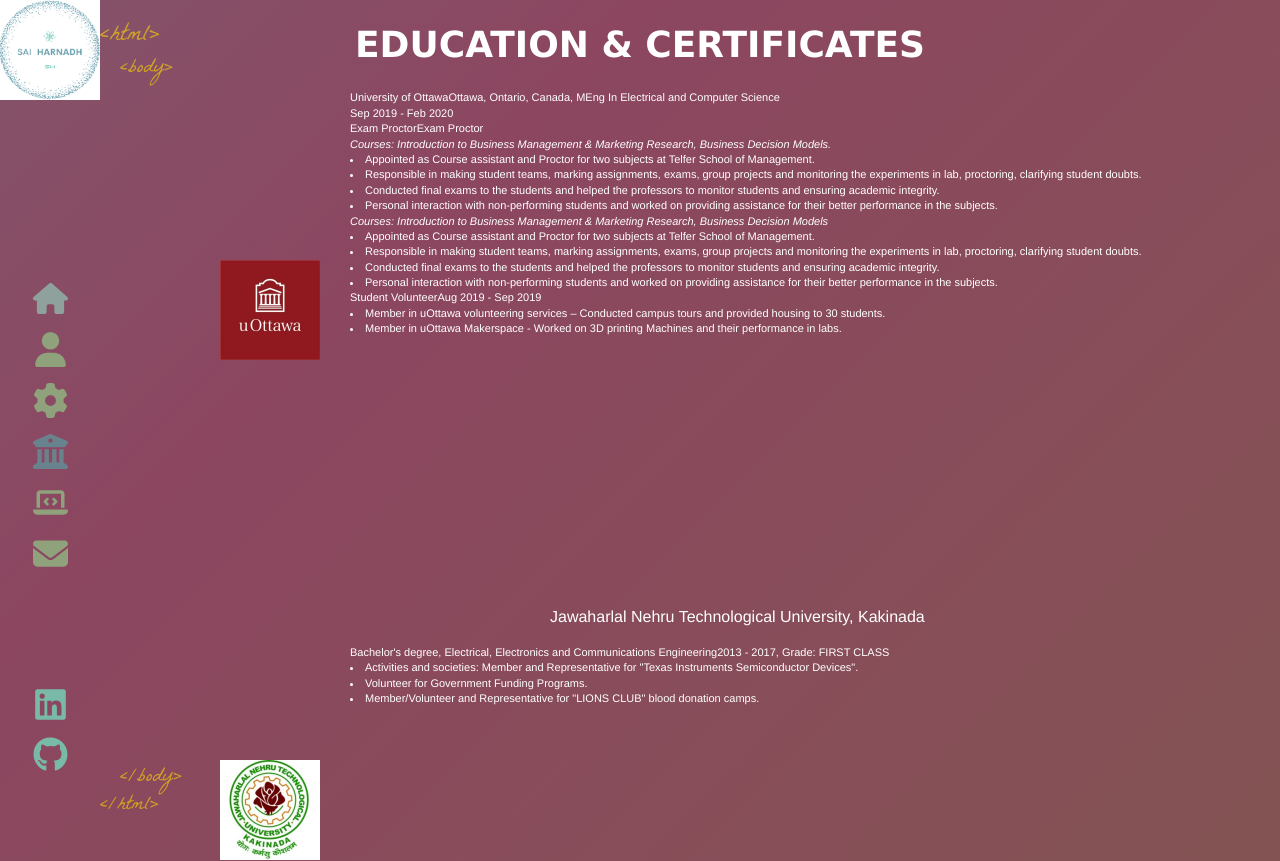
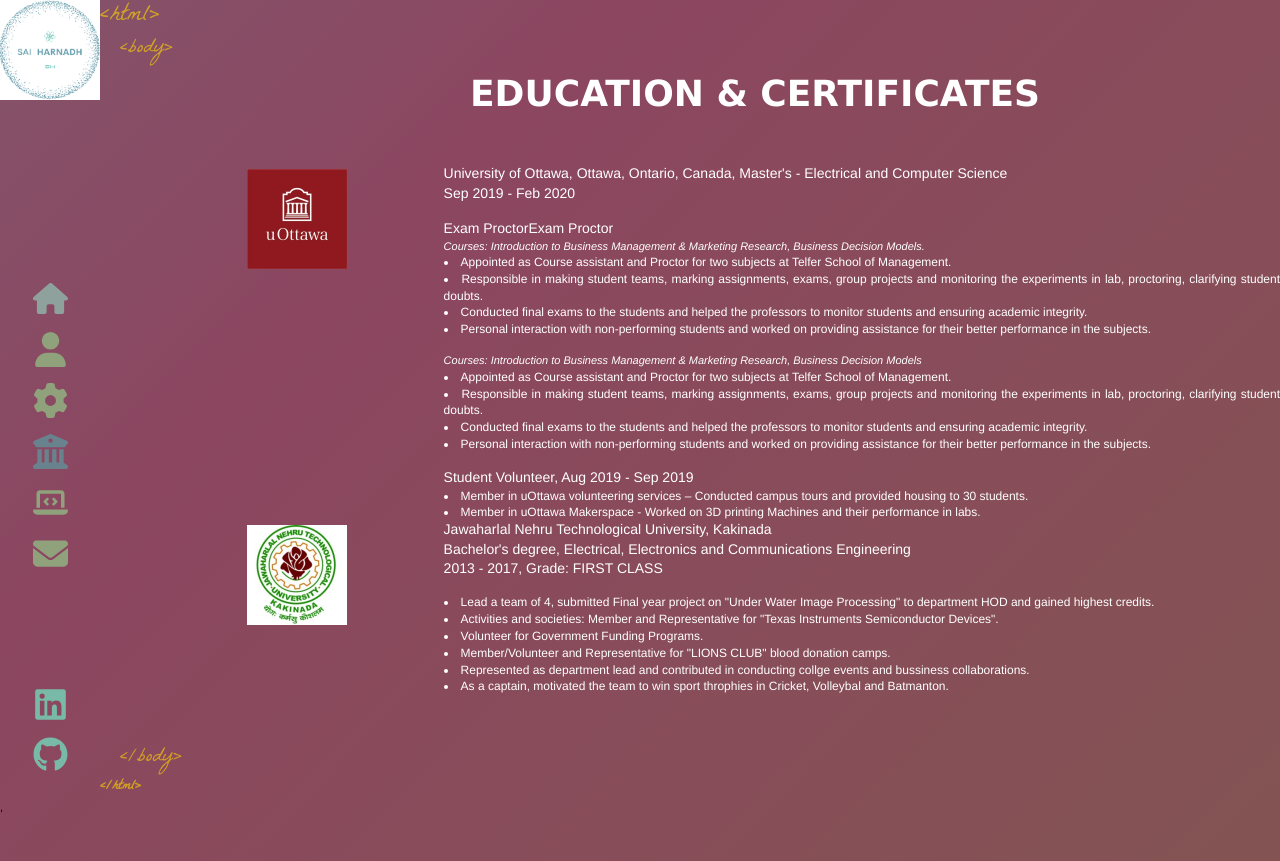
Before and after one commit to snadi043/PORTFOLIO, a React (Create React App) app: page /degree in a window 1280 px wide. Shown: the top 861 px of the page. Built offline with nearby package versions, Linux system fonts and the light colour scheme.

Commit message:
fixing global stylings

```diff
--- a/src/App.scss
+++ b/src/App.scss
@@ -1,7 +1,3 @@
-$primary-color: #7a898862;
-
-// @import 'animate.css';
-// @import '~loaders.css/src/animations/pacman.scss';
 
 @font-face {
   font-family: 'Optima';
@@ -26,33 +22,32 @@
   font-style: normal;
 }
 
-input,
-textarea {
-  font-family: 'Helvetica Neue', sans-serif;
-}
+// input,
+// textarea {
+//   font-family: 'Helvetica Neue', sans-serif;
+// }
 
-.loader-hidden {
-  display: none;
-}
+// .loader-hidden {
+//   display: none;
+// }
 
-.loader-active {
-  display: block;
-  position: absolute;
-  left: 0;
-  right: 0;
-  margin: auto;
-  top: 0;
-  bottom: 0;
-  width: 50px;
-  height: 50px;
-  animation: fadeOut 1s 1s;
-  animation-fill-mode: forwards;
-}
-.page {
-  width: 100%;
-  height: 100%;
-  position: absolute;
-}
+// .loader-active {
+//   display: block;
+//   position: absolute;
+//   left: 0;
+//   right: 0;
+//   margin: auto;
+//   top: 0;
+//   bottom: 0;
+//   width: 50px;
+//   height: 50px;
+//   animation: fadeOut 1s 1s;
+//   animation-fill-mode: forwards;
+// }
+// .page {
+//   width: 100%;
+//   height: 100%;
+// }
 
 .top-tags {
   bottom: auto;
--- a/src/component/About/style.scss
+++ b/src/component/About/style.scss
@@ -9,9 +9,6 @@
     height: 100vh;
     color: white;
     justify-content: center;
-    // align-items: stretch;
-    // align-content: center;
-
 }
 
 .right {
--- a/src/component/Contact/index.js
+++ b/src/component/Contact/index.js
@@ -8,20 +8,19 @@
       <h1>Contact me!</h1>
       <iframe src="https://www.google.com/maps/embed?pb=!1m18!1m12!1m3!1d11205.506441721562!2d-75.6746598660279!3d45.40174463176831!2m3!1f0!2f0!3f0!3m2!1i1024!2i768!4f13.1!3m3!1m2!1s0x4cce058dc231d1d5%3A0x3dfd1915488e9b06!2sFrobisher%20Ln%2C%20Ottawa%2C%20ON!5e0!3m2!1sen!2sca!4v1614662504731!5m2!1sen!2sca"
       width="600"
-      height="450"
+      height="500"
       allowfullscreen=""
       loading="lazy"
       title="images">
       </iframe>
 
-      <h4>Phone Number:</h4>
-      <p><b>343-999-2611</b></p><br/>
+      <h2>Phone Number: 343-999-2611</h2>
 
-      <h4>Email:</h4>
-      <p><b>nsharnadh18@gmail.com</b></p><br/>
 
-      <h4>Address:</h4>
-      <p><b>Frobisher Lane, Ottawa, Ontario</b></p>
+      <h2>Email: nsharnadh18@gmail.com</h2>
+
+
+      <h2>Address: Fontenay Crescent, Ottawa, Ontario</h2>
     </div>
 
         </div>
--- a/src/component/Contact/style.scss
+++ b/src/component/Contact/style.scss
@@ -1,14 +1,20 @@
 .contact {
     flex-grow: 1;
+    position: absolute;
   }
 
   .contact h1 {
     margin-bottom: 20px;
   }
-
+  h2{
+    color:aliceblue;
+    margin-left: 250px;
+    font-family: Cambria, Cochin, Georgia, Times, 'Times New Roman', serif;
+  }
   .contact iframe {
     border: 0;
-    width: 100%;
+    width: 1000px;
     height: 400px;
-    margin-bottom: 15px;
+    margin: 15px 250px;
+    text-align: center;
   }
--- a/src/component/Degree/index.js
+++ b/src/component/Degree/index.js
@@ -5,7 +5,7 @@
 
 const Degree = () => {
     return(
-    <React.Fragment>
+    <div className='top'>
         <h1>EDUCATION & CERTIFICATES</h1>
         <div className='degree'>
             <div className="child1">
@@ -13,44 +13,47 @@
             </div>
 
             <div className='child2'>
-                <span>University of Ottawa</span>
-                <span>Ottawa, Ontario, Canada, MEng In Electrical and Computer Science</span><br/>
-                <span>Sep 2019 - Feb 2020</span><br/>
+                <span>University of Ottawa,</span>
+                <span> Ottawa, Ontario, Canada, Master's - Electrical and Computer Science</span><br/>
+                <span>Sep 2019 - Feb 2020</span><br/><br/>
                 <span>Exam ProctorExam Proctor</span><br/>
                 <i>Courses: Introduction to Business Management & Marketing Research, Business Decision Models.</i>
                 <li>Appointed as Course assistant and Proctor for two subjects at Telfer School of Management.</li>
                 <li>Responsible in making student teams, marking assignments, exams, group projects and monitoring the experiments in lab, proctoring, clarifying student doubts. </li>
                 <li>Conducted final exams to the students and helped the professors to monitor students and ensuring academic integrity. </li>
-                <li>Personal interaction with non-performing students and worked on providing assistance for their better performance in the subjects.</li>
+                <li>Personal interaction with non-performing students and worked on providing assistance for their better performance in the subjects.</li><br/>
 
                 <i>Courses: Introduction to Business Management & Marketing Research, Business Decision Models</i>
                     <li>Appointed as Course assistant and Proctor for two subjects at Telfer School of Management.</li>
                     <li>Responsible in making student teams, marking assignments, exams, group projects and monitoring the experiments in lab, proctoring, clarifying student doubts.</li>
                     <li>Conducted final exams to the students and helped the professors to monitor students and ensuring academic integrity.</li>
-                    <li>Personal interaction with non-performing students and worked on providing assistance for their better performance in the subjects.</li>
+                    <li>Personal interaction with non-performing students and worked on providing assistance for their better performance in the subjects.</li><br/>
 
-                <span>Student Volunteer</span>
+                <span>Student Volunteer, </span>
                 <span>Aug 2019 - Sep 2019</span>
                  <li>Member in uOttawa volunteering services – Conducted campus tours and provided housing to 30 students.</li>
                  <li>Member in uOttawa Makerspace - Worked on 3D printing Machines and their performance in labs.</li>
             </div>
         </div>
-
+        <br/><br/>
         <div className='degree'>
             <div className='child1'>
             <img src={CLG} alt="clg-1"/>
             </div>
 
             <div className='child2'>
-                <p>Jawaharlal Nehru Technological University, Kakinada</p>
-                <span>Bachelor's degree, Electrical, Electronics and Communications Engineering</span>
-                <span>2013 - 2017, Grade: FIRST CLASS</span>
+                <span>Jawaharlal Nehru Technological University, Kakinada</span><br/>
+                <span>Bachelor's degree, Electrical, Electronics and Communications Engineering</span><br/>
+                <span>2013 - 2017, Grade: FIRST CLASS</span><br/><br/>
+                    <li>Lead a team of 4, submitted Final year project on "Under Water Image Processing" to department HOD and gained highest credits.</li>
                     <li>Activities and societies: Member and Representative for "Texas Instruments Semiconductor Devices".</li>
                     <li>Volunteer for Government Funding Programs.</li>
                     <li>Member/Volunteer and Representative for "LIONS CLUB" blood donation camps.</li>
+                    <li>Represented as department lead and contributed in conducting collge events and bussiness collaborations.</li>
+                    <li>As a captain, motivated the team to win sport throphies in Cricket, Volleybal and Batmanton.</li>
             </div>
         </div>
-    </React.Fragment>
+    </div>
     )
 }
 export default Degree;
--- a/src/component/Degree/style.scss
+++ b/src/component/Degree/style.scss
@@ -1,24 +1,31 @@
+// .top{
+//     position: absolute;
+// }
+h1{
+    text-align: center;
+    margin-left: 250px;
+}
 .degree{
 text-align: center;
 display: flex;
 flex-direction: row;
 margin-left: 200px;
-height: 500px;
+height: 300px;
+margin-top: 25px;
 
 }
 
 img{
     height: 100px;
     width: 100px;
-    margin: 20px 20px;
+    margin-top: 25px;
 }
 
 .child1 {
     width: 20%;
     justify-content: center;
-    height: 100px;
-    width: 100px;
-    margin-top: 150px;
+    height: 200px;
+    width: 200px;
 
 }
 
@@ -28,4 +35,13 @@
     height: 450px;
     text-align: justify;
     margin-left: 50px;
+    margin-top: 20px;;
 }
+
+span{
+    font-size: 14px;
+    font-weight: bolder;
+}
+li{
+    font-size: 12px;
+}
--- a/src/index.scss
+++ b/src/index.scss
@@ -7,22 +7,22 @@
   height: 100vh;
   margin: 0;
   font: 300 11px/1.4 'Helvetica Neue', sans-serif;
-  color: rgba(54, 47, 56, 0);
+  //color: rgba(54, 47, 56, 0);
   -webkit-font-smoothing: antialiased;
   -moz-osx-font-smoothing: grayscale;
     background: linear-gradient(-45deg, #7c5f48, #8c4660, #69838e, #95b1a9);
     animation: change 10s ease-in-out infinite;
     background-size: 400% 400%;
     //position: relative;
-   overflow: hidden;
+   //overflow: hidden;
   //  background-repeat: no-repeat;
-    display: block;
+    //display: block;
 }
 
-.dashboard {
-  margin-top: 200px;
-  margin-left: 200px;
-}
+// .dashboard {
+//   margin-top: 200px;
+//   margin-left: 200px;
+// }
 
 @keyframes change{
   0%{
```
